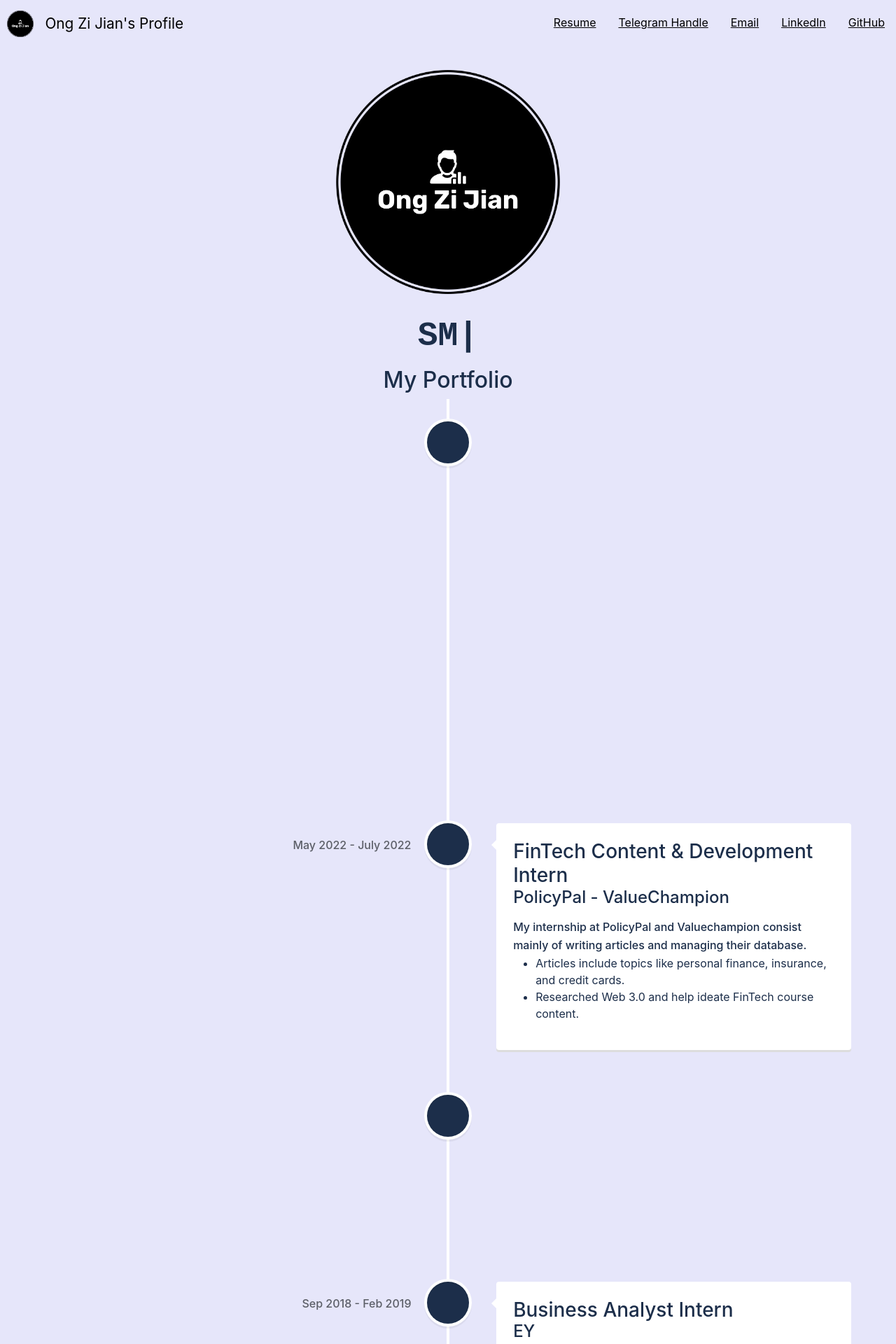
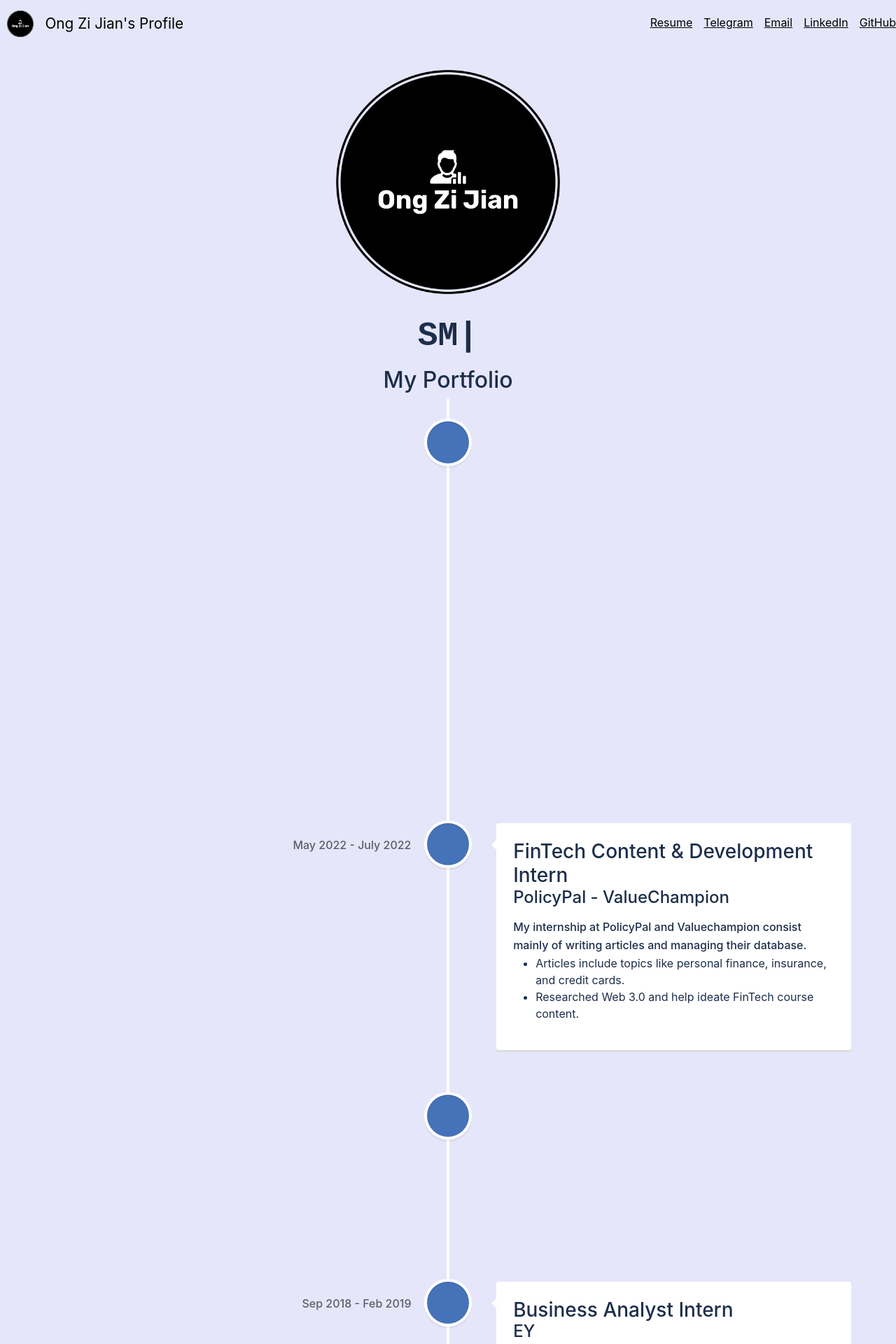
Before and after one commit to ong-zijian/zijian_personal_page, a React (Create React App) app: page / in a window 1280 px wide. Shown: the top 1920 px of the page at 70% size. Built offline with nearby package versions, Linux system fonts and the light colour scheme; the HTML template or start-up script is replaced by a standard one.

Commit message:
made some more adjustments

```diff
--- a/src/App.js
+++ b/src/App.js
@@ -7,7 +7,7 @@ import ExampleComponent from './components/typing';
 
 function App() {
   return (
-    <div className='mainDiv container-fluid px-0'>
+    <div className='mainDiv container-fluid px-0 p-0 min-vh-100'>
       <Navbar/>
       <div class="mt-2 d-flex justify-content-center">
         <img src={zijian} alt="Zi Jian Logo" class= "img-responsive m-4 col-3 w-3"></img>
--- a/src/components/navbar.js
+++ b/src/components/navbar.js
@@ -14,19 +14,19 @@ export default class Navbar extends React.Component{
                 <a href="/" className="home-name">Ong Zi Jian's Profile</a>
                 <div className="navigation-menu">
                     <ul>
-                        <li>
-                            <a href="https://drive.google.com/file/d/1gXV2vEJJd-VCwFcA-rnq0cA6FccEbhVv/view?usp=sharing" rel="noreferrer noopener" target="_blank">Resume</a>
+                        <li className="navigation-menu_li">
+                        <a href="https://drive.google.com/file/d/1gXV2vEJJd-VCwFcA-rnq0cA6FccEbhVv/view?usp=sharing" rel="noreferrer noopener" target="_blank">Resume</a>
                         </li>
-                        <li>
-                        <a onClick={() => this.teleHandle()} className="link1">Telegram Handle</a>
+                        <li className="navigation-menu_li">
+                        <a onClick={() => this.teleHandle()} className="link1">Telegram</a>
                         </li>
-                        <li>
+                        <li className="navigation-menu_li">
                         <a onClick={() => this.email()} className="link1">Email</a>
                         </li>
-                        <li>
+                        <li className="navigation-menu_li">
                         <a href="https://www.linkedin.com/in/ongzijian/" rel="noreferrer noopener" target="_blank">LinkedIn</a>
                         </li>
-                        <li>
+                        <li className="navigation-menu_end">
                         <a href="https://github.com/ong-zijian" rel="noreferrer noopener" target="_blank">GitHub</a>
                         </li>
                     </ul>
--- a/src/components/timeline.js
+++ b/src/components/timeline.js
@@ -9,10 +9,10 @@ export default function timeline(){
         {/* SMU Events */}
         <VerticalTimelineElement
             className="vertical-timeline-element--work"
-            contentStyle={{ background: '#1c2e4a', color: '#fff' }}
-            contentArrowStyle={{ borderRight: '7px solid  #1c2e4a' }}
-            date="2021 - present"
-            iconStyle={{ background: '#1c2e4a', color: '#fff' }}
+            contentStyle={{ background: '#4672b9', color: '#000' }}
+            contentArrowStyle={{ borderRight: '7px solid  #4672b9' }}
+            date="Aug 2021 - present"
+            iconStyle={{ background: '#4672b9', color: '#fff' }}
             //icon={<WorkIcon />}
         >
             <div style={{color:"#fff"}}>
@@ -41,7 +41,7 @@ export default function timeline(){
         <VerticalTimelineElement
             className="vertical-timeline-element--work"
             date="May 2022  - July 2022"
-            iconStyle={{ background: '#1c2e4a', color: '#fff' }}
+            iconStyle={{ background: '#4672b9', color: '#fff' }}
             //icon={<WorkIcon />}
         >
             <div style={{color:"#1c2e4a"}}>
@@ -59,9 +59,9 @@ export default function timeline(){
         <VerticalTimelineElement
             className="vertical-timeline-element--work"
             date="Oct 2019 - Jul 2021"
-            contentStyle={{ background: '#1c2e4a', color: '#fff' }}
-            contentArrowStyle={{ borderRight: '7px solid  #1c2e4a' }}
-            iconStyle={{ background: '#1c2e4a', color: '#fff' }}
+            contentStyle={{ background: '#4672b9', color: '#000' }}
+            contentArrowStyle={{ borderRight: '7px solid  #4672b9' }}
+            iconStyle={{ background: '#4672b9', color: '#fff' }}
             //icon={<WorkIcon />}
         >
             <div style={{color:"#fff"}}>
@@ -75,7 +75,7 @@ export default function timeline(){
         <VerticalTimelineElement
             className="vertical-timeline-element--work"
             date="Sep 2018 - Feb 2019"
-            iconStyle={{ background: '#1c2e4a', color: '#fff' }}
+            iconStyle={{ background: '#4672b9', color: '#fff' }}
             //icon={<WorkIcon />}
         >
             <div style={{color:"#1c2e4a"}}>
@@ -118,9 +118,9 @@ export default function timeline(){
         <VerticalTimelineElement
             className="vertical-timeline-element--education"
             date="April 2016 - April 2019"
-            contentStyle={{ background: '#1c2e4a', color: '#fff' }}
-            contentArrowStyle={{ borderRight: '7px solid  #1c2e4a' }}
-            iconStyle={{ background: '#1c2e4a', color: '#fff' }}
+            contentStyle={{ background: '#4672b9', color: '#000' }}
+            contentArrowStyle={{ borderRight: '7px solid  #4672b9' }}
+            iconStyle={{ background: '#4672b9', color: '#fff' }}
             //icon={<SchoolIcon />}
         >
             <div style={{color:"#fff"}}>
--- a/src/stylesheet/App.css
+++ b/src/stylesheet/App.css
@@ -54,4 +54,7 @@
 }
 .mainDiv {
   background-color:lavender;
+  margin: 0;
+  padding: 0;
+  width: 100%;
 }
--- a/src/stylesheet/navStyle.css
+++ b/src/stylesheet/navStyle.css
@@ -31,10 +31,16 @@
   display: flex;
   padding: 0;
 }
-.navigation-menu li {
+.navigation-menu_li {
   list-style-type: none;
-  margin: 0 1rem;
+  margin: 0 0 0 1rem;
 }
+
+.navigation-menu_end {
+  list-style-type: none;
+  margin-left:1rem;
+}
+
 .navigation-menu li a {
   text-decoration: underline;
   color: black;
```
